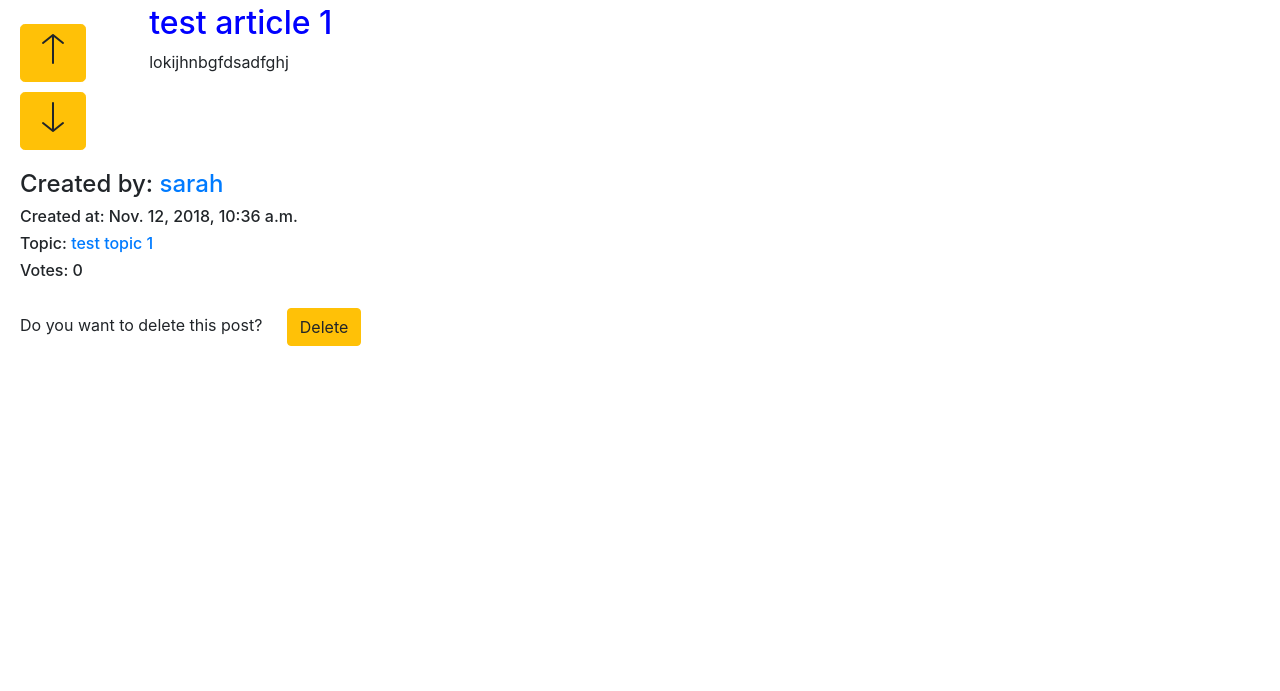
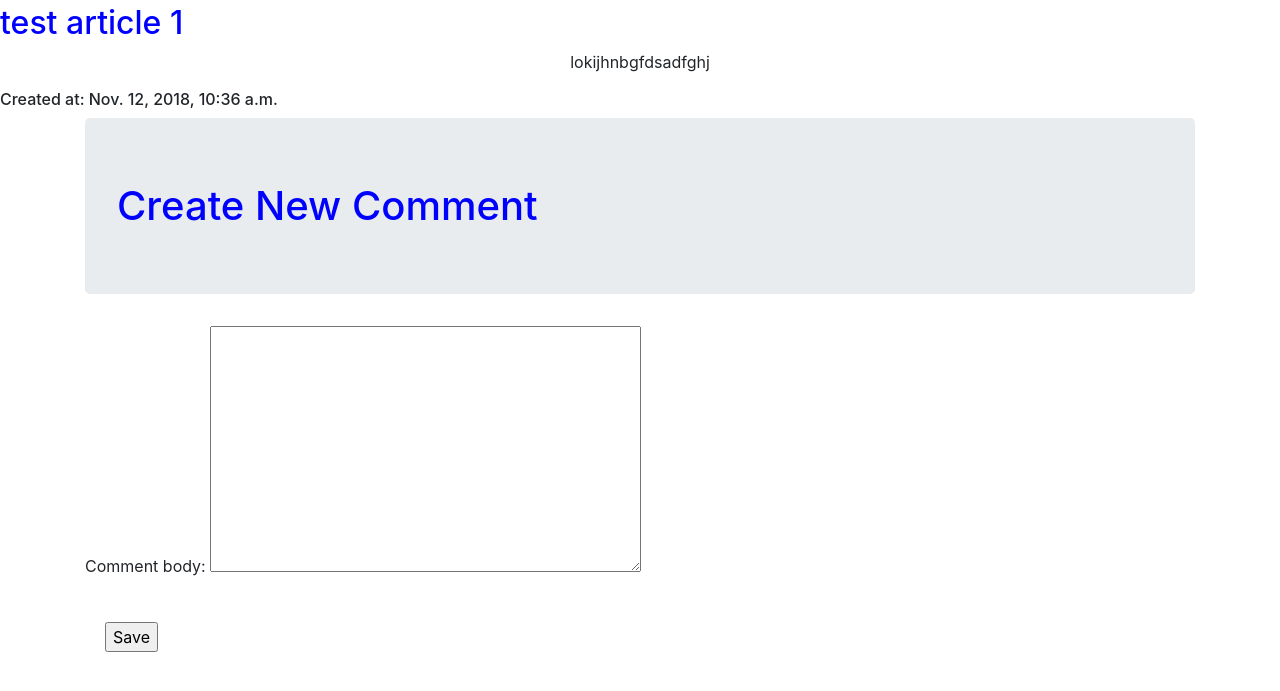
Before and after one commit to smflanag/Aggregator, a Django app: a page that uses templates/home.html in a window 1280 px wide. Shown: the part 56-747 px from the top of the page. Run offline with Django 3.2, Linux system fonts and the light colour scheme; a user stored in the database is signed in; data comes from the database, SQL or seed files in the repository; both versions use the stored data as it was after the commit; data that the repository does not hold is empty; parts of the project's set-up code (start-up, migrations or seed data) failed here and were passed over; some libraries are stand-ins or nearby versions.

Commit message:
Added comment page not linked to article detail .. article_name/comment

```diff
--- a/articles/admin.py
+++ b/articles/admin.py
@@ -2,7 +2,8 @@ from django.contrib import admin
 
 
 
-from articles.models import Article, Vote
+from articles.models import Article, Vote, Comment
 
 admin.site.register(Article)
 admin.site.register(Vote)
+admin.site.register(Comment)
--- a/articles/forms.py
+++ b/articles/forms.py
@@ -1,8 +1,16 @@
 from django.forms import ModelForm
-from articles.models import Article
+from articles.models import Article, Comment
+
 
 class ArticleForm(ModelForm):
 
     class Meta:
         model = Article
         fields = ('article_name', 'article_content')
+
+
+class CommentForm(ModelForm):
+
+    class Meta:
+        model = Comment
+        fields = ('comment_body',)
--- a/articles/models.py
+++ b/articles/models.py
@@ -13,7 +13,7 @@ class Article(models.Model):
     article_content = models.TextField()
     message_html = models.TextField(editable=False, default='')
     topic = models.ForeignKey(Topic, related_name='article', on_delete=models.CASCADE)
-    slug = models.SlugField(unique=True)
+    slug = models.SlugField(unique=True, default=slugify(article_name))
 
     def save(self, *args, **kwargs):
         self.slug = slugify(self.article_name)
@@ -37,3 +37,17 @@ class Vote(models.Model):
 
     def __str__(self):
         return self.article.article_name + ' , ' + self.voter.user.username + ' , ' +  str(self.value)
+
+
+class Comment(models.Model):
+    commenter = models.ForeignKey(UserProfile, on_delete=models.CASCADE, null=True)
+    article = models.ForeignKey(Article, on_delete=models.CASCADE, null=True)
+    comment_body = models.TextField()
+    message_html = models.TextField(editable=False, default='')
+    time = models.DateTimeField(auto_now=True)
+
+    def __str__(self):
+        return self.article.article_name + ' , ' + self.commenter.user.username
+
+    def get_absolute_url(self):
+        return u'/article/%d' % slugify(self.article_name)
--- a/articles/templates/article_detail.html
+++ b/articles/templates/article_detail.html
@@ -52,6 +52,20 @@
             {% endif %}
             {% endif %}
             </div>
+
+    <div class="button_tag">
+        {% for comment in comment_list %}
+            <h5>{{ comment.comment_body }}</h5>
+            <div class=""><h6>Created by:
+                {{comment.commenter.user }}</h6></div>
+              <div class=""><h6>Posted at: {{comment.time }}</a></h6></div>
+        {% empty %}
+            <p>Ooops, there's no comments yet.</p>
+
+        {% endfor %}
+    </div>
+
+
 <script
   src="https://code.jquery.com/jquery-3.2.1.min.js"></script>
 <script>
@@ -98,7 +112,4 @@
 </script>
 
 
-
-
-
 {% endblock %}
--- /dev/null
+++ b/articles/templates/comment_form.html
@@ -0,0 +1,31 @@
+{% extends 'home.html' %}
+
+{% block content %}
+
+    <div class="row mainbody">
+        <div class="col-md-8 article_title"><h2>{{ article.article_name }}</h2></div>
+        </div>
+
+        <div class="">
+            <p class="text-center">{{ article.article_content }}</p>
+        </div>
+
+
+    <div class="topic_details">
+    <h6>Created at: {{article.created_at }}</h6>
+
+    <div>
+        {% if user.is_authenticated %}
+            <div class="container">
+
+        <h1 class="jumbotron">Create New Comment</h1>
+        <form action="" method="post">{% csrf_token %}
+            {{ form.as_p }}
+            <input class="button_tag" type="submit" value="Save" />
+        </form>
+    </div>
+        {% endif %}
+
+    </div>
+
+{% endblock %}
--- a/articles/urls.py
+++ b/articles/urls.py
@@ -1,5 +1,5 @@
 from django.conf.urls import url
-from django.urls import path
+from django.urls import path, reverse
 
 from articles import views as article_views
 from articles.models import Article
@@ -10,8 +10,10 @@ urlpatterns = [
     url(r'^topic/(?P<slug>[-\w]+)/create_article/$', article_views.ArticleCreate.as_view(), name='article_form'),
     url(r'^article/(?P<slug>[-\w]+)/upvote', article_views.Upvote.as_view(), name='upvote'),
     url(r'^article/(?P<slug>[-\w]+)/downvote', article_views.Downvote.as_view(), name='downvote'),
+    url(r'^article/(?P<slug>[-\w]+)/comment', article_views.AddComment.as_view(), name='comment_form'),
     url(r'^article/(?P<slug>[-\w]+)', article_views.ArticleDetail.as_view(), name='article_detail'),
     url(r'^article/(?P<slug>[-\w]+)/delete', article_views.ArticleDelete.as_view(), name='article_delete'),
+
 
     path(r'articles/<int:pk>/upvote', article_views.js_upvoting),
     path(r'articles/<int:pk>/downvote', article_views.js_downvoting),
--- a/articles/views.py
+++ b/articles/views.py
@@ -17,8 +17,8 @@ from rest_framework.parsers import JSONParser
 from rest_framework.response import Response
 
 from accounts.models import UserProfile
-from articles.forms import ArticleForm
-from articles.models import Article, Vote
+from articles.forms import ArticleForm, CommentForm
+from articles.models import Article, Vote, Comment
 
 # class ArticleCreate(CreateView):
 #     model = Article
@@ -72,6 +72,8 @@ class ArticleDetail(SelectRelatedMixin, DetailView):
     def get_context_data(self, **kwargs):
         context = super().get_context_data(**kwargs)
         article = self.object
+        comment_list = Comment.objects.filter(article=article).order_by('-time')
+        context['comment_list'] = comment_list
         vote_count = Vote.objects.filter(article=article).aggregate(Sum('value'))
         context['vote_count'] = vote_count['value__sum']
         return context
@@ -93,15 +95,44 @@ class ArticleCreate(SelectRelatedMixin, LoginRequiredMixin, CreateView):
         self.object.save()
         return super().form_valid(form)
 
-
     def get_redirect_url(self,*args,**kwargs):
         return reverse('articles:article_detail',kwargs={'slug': self.kwargs.get('slug')})
-
 
     def get_context_data(self, **kwargs):
         context = super().get_context_data(**kwargs)
         topic = get_object_or_404(Topic, slug= self.kwargs.get('slug'))
         context['topic'] = topic
+        return context
+
+class AddComment(SelectRelatedMixin, LoginRequiredMixin, CreateView):
+    template_name = 'comment_form.html'
+    model = Comment
+    form_class = CommentForm
+    slug_field = 'slug'
+
+    def form_valid(self, form):
+        self.object = form.save(commit=False)
+        self.object.commenter = self.request.user.user_profile
+        article = get_object_or_404(Article, slug=self.kwargs.get('slug'))
+        self.object.article = article
+        self.object.save()
+        return super().form_valid(form)
+
+    # def get(self, request,*args,**kwargs):
+    #     article = get_object_or_404(Article, slug=self.kwargs.get('slug'))
+    #     comment = Comment()
+    #     comment.commenter = self.request.user.user_profile
+    #     comment.article = article
+    #     comment.save()
+    #     return super().get(request, *args, **kwargs)
+
+    def get_success_url(self):
+        return reverse('articles:article_detail', kwargs={'slug': self.kwargs.get('slug')})
+
+    def get_context_data(self, **kwargs):
+        context = super().get_context_data(**kwargs)
+        article = get_object_or_404(Article, slug= self.kwargs.get('slug'))
+        context['article'] = article
         return context
 
 
```
Also changed, not shown: articles/migrations/0001_initial.py, db.sqlite3, 1 other file.
